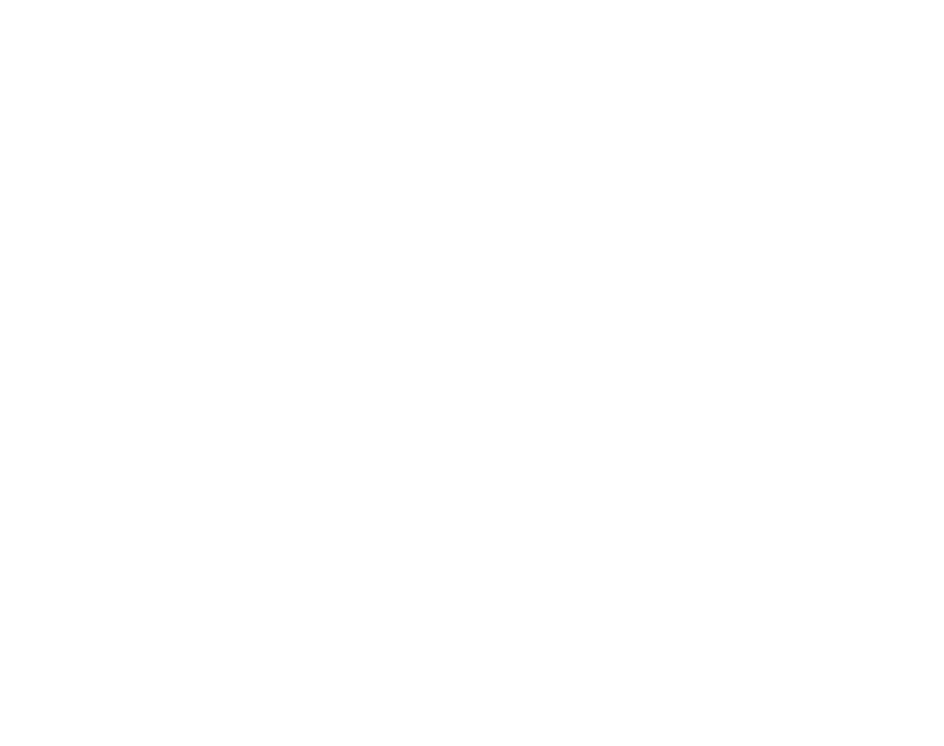
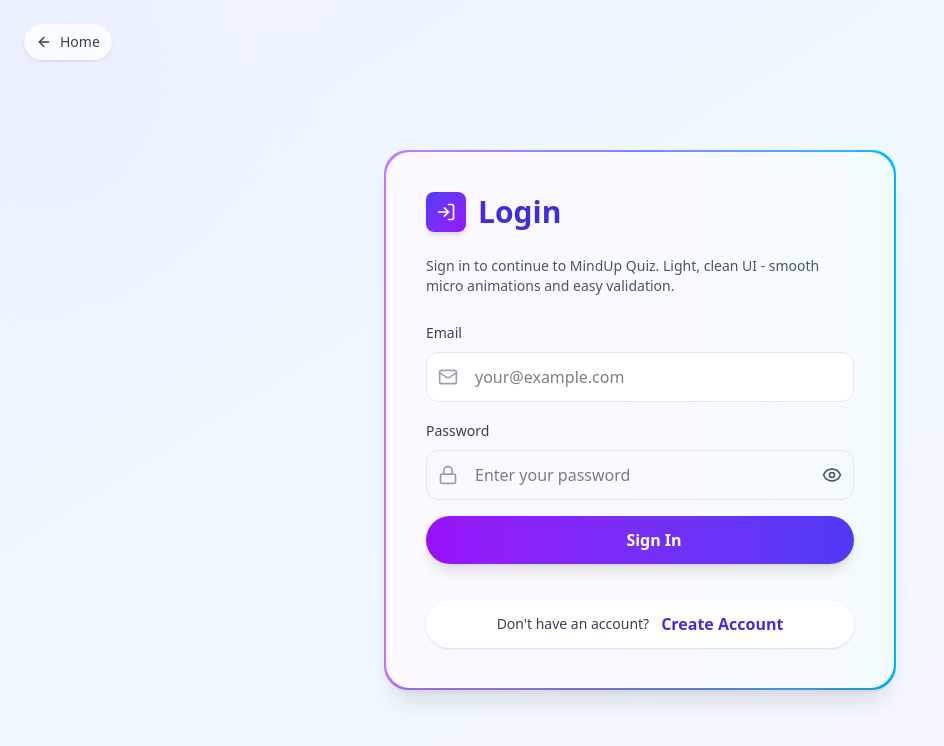
Before and after one commit to shaf-qa25/Quiz_Website, a React (Vite) app in the folder frontend/: page /login in a window 1280 px wide. Before the commit this address had no page. Shown: the top 746 px of the page, without its empty margins (0-944 px from the left). Built offline with nearby package versions, Linux system fonts and the light colour scheme.

Commit message:
Login page updated

```diff
--- a/frontend/src/App.jsx
+++ b/frontend/src/App.jsx
@@ -1,11 +1,12 @@
 import React from "react";
 import { Route, Routes} from "react-router-dom";
 import Home from "./pages/Home.jsx"
-
+import Login from "./components/Login.jsx"
 function App() {
   return (
     <Routes>
       <Route path = "/" element= {<Home/>}/>
+      <Route path="/login" element= {<Login/>}/>
     </Routes>
   );
 }
--- /dev/null
+++ b/frontend/src/components/Login.jsx
@@ -0,0 +1,154 @@
+import React, { useState } from 'react'
+import { loginStyles } from '../assets/dummyStyles';
+import { Link, useNavigate } from 'react-router-dom';
+import { ArrowLeft , Eye, EyeOff, Lock, LogIn , Mail} from 'lucide-react';
+
+const isValidEmail = (email) => /^[^\s@]+@[^\s@]+\.[^\s@]+$/.test(email);
+
+const Login = () => {
+    const navigate = useNavigate();
+
+    const [email, setEmail] = useState("");
+    const [password, setPassword] = useState("");
+    const [showPassword, setShowPassword] = useState(false);
+    const [errors, setErrors] = useState({});
+    const [loading, setLoading] = useState(false);
+    const [submitError, setSubmitError] = useState("");
+
+    const validate = () => {
+        const e = {};
+        if (!email) e.email = "Email is required";
+        else if (!isValidEmail(email)) e.email = "Please enter a valid email";
+
+        if (!password) e.password = "Password is required";
+        return e;
+      };
+
+  return (
+    <div className={loginStyles.pageContainer}>
+        <div className={loginStyles.bubble1}></div>
+        <div className={loginStyles.bubble2}></div>
+
+        <Link to="/" className={loginStyles.backButton}>
+        <ArrowLeft className={loginStyles.backButtonIcon}/>
+        <span className={loginStyles.backButtonText}>Home</span>
+        </Link>
+
+        <div className={loginStyles.formContainer}>
+            <form  className={loginStyles.form} noValidate>
+                <div className={loginStyles.formWrapper}>
+                    <div className={loginStyles.animatedBorder}>
+                        <div className={loginStyles.formContent}>
+                            <h2 className={loginStyles.heading}>
+                                <span className={loginStyles.headingIcon}>
+                                    <LogIn className={loginStyles.headingIconInner}/>
+                                </span>
+                                <span className={loginStyles.headingText}>Login</span>
+                            </h2>
+
+                            <p className={loginStyles.subtitle}>Sign in to continue to MindUp Quiz. Light, clean UI - smooth micro animations and easy validation.</p>
+
+                            <label className={loginStyles.label}>
+                                <span className={loginStyles.labelText}>Email</span>
+                                <div className={loginStyles.inputContainer}>
+                                    <span className={loginStyles.inputIcon}>
+                                        <Mail className={loginStyles.inputIconInner}/>
+                                    </span>
+                                    <input type="email" name="email"  value={email}  onChange={(e)=>{
+                                        setEmail(e.target.value);
+                                        if(errors.email){
+                                            setErrors((s)=>({
+                                                ...s ,email: undefined,}));
+                                        }
+                                    }}
+                                    className={`${loginStyles.input} ${errors.email ?
+                                        loginStyles.inputError
+                                        :loginStyles.inputNormal
+                                    }`}
+                                    placeholder='your@example.com'
+                                    required/>
+                                </div>
+                                {errors.email && (
+                                    <p className={loginStyles.errorText}>{errors.email}</p>
+                                )}
+                            </label>
+
+                            <label className={loginStyles.label}>
+                                <span className={loginStyles.labelText}>Password</span>
+                                <div className={loginStyles.inputContainer}>
+                                    <span className={loginStyles.inputIcon}>
+                                        <Lock className={loginStyles.inputIconInner}/>
+                                    </span>
+                                    <input type={showPassword ? 'text' : 'password'} name="password"  value={password}  onChange={(e)=>{
+                                        setEmail(e.target.value);
+                                        if(errors.password){
+                                            setErrors((s)=>({
+                                                ...s ,password: undefined,}));
+                                        }
+                                    }}
+                                    className={`${loginStyles.input}${loginStyles.passwordInput} ${errors.password ?
+                                        loginStyles.inputError
+                                        :loginStyles.inputNormal
+                                    }`}
+                                    placeholder='Enter your password'
+                                    required/>
+
+                                    <button
+                                    type='button' onClick={()=>setShowPassword((s)=> !s)}
+                                    className={loginStyles.passwordToggle}>
+                                        {showPassword ? (
+                                            <EyeOff className={loginStyles.passwordToggleIcon}/>
+                                        )
+                                    :
+                                    (
+                                        <Eye className={loginStyles.passwordToggleIcon}/>
+                                    )}
+                                    </button>
+                                </div>
+                                {errors.password && (
+                                    <p className={loginStyles.errorText}>{errors.password}</p>
+                                )}
+                            </label>
+
+                            {submitError && (
+                                <p className={loginStyles.submitError}>{submitError}</p>
+                            )}
+
+                            <div className={loginStyles.buttonsContainer}>
+                                <button
+                                type='submit'
+                                className={loginStyles.submitButton}
+                                disabled={loading}>
+                                    {loading ? (
+                                        "Signing in..."
+                                    ):(
+                                      <>
+                                      <logIn className={loginStyles.submitButtonIcon}/>
+                                      <span className={loginStyles.submitButtonText}>
+                                        Sign In
+                                      </span>
+                                      </>
+                                    )}
+                                </button>
+
+                                <div className={loginStyles.signupContainer}>
+                                    <div className={loginStyles.signupContent}>
+                                        <span className={loginStyles.signupText}>
+                                            Don't have an account?
+                                        </span>
+                                        <Link to="/signup" className={loginStyles.signupLink}>
+                                        Create Account
+                                        </Link>
+                                    </div>
+                                </div>
+                            </div>
+                        </div>
+                    </div>
+                </div>
+            </form>
+        </div>
+    </div>
+  )
+}
+
+export default Login
--- a/frontend/src/pages/Navbar.jsx
+++ b/frontend/src/components/Navbar.jsx
@@ -2,7 +2,7 @@
 import { useState } from 'react';
 import {Link, NavLink, useNavigate} from "react-router-dom";
 import { navbarStyles } from "../assets/dummyStyles";
-import { Award, LogOut, LogIn } from 'lucide-react';
+import { Award, LogOut, LogIn ,X, Menu} from 'lucide-react';
 
 const Navbar = () => {
   const navigate = useNavigate();
@@ -76,9 +76,49 @@
                   </NavLink>
                 )}
         </div>
+        <div className={navbarStyles.mobileMenuContainer}>
+          <button onClick={()=> setMenuOpen((s) => !s)}
+            className={navbarStyles.menuToggleButton}>
+              {menuOpen ? (
+                <X className = {navbarStyles.menuIcon}/>
+              ):(
+                <Menu className={navbarStyles.menuIcon}/>
+              )}
+            </button>
+
+            {menuOpen && (
+              <div className={navbarStyles.mobileMenuPanel}>
+                <ul className={navbarStyles.mobileMenuList}>
+                  <li>
+                    <NavLink to="/result" className={navbarStyles.mobileMenuItem} onClick={()=> setMenuOpen(false)}>
+                    <Award className={navbarStyles.mobileMenuIcon}/>
+                    My Result
+                    </NavLink>
+                  </li>
+
+                  {loggedIn ? (
+                    <li>
+                      <button type='button' onClick={handleLogout} className={navbarStyles.mobileMenuItem}>
+                        <LogOut className={navbarStyles.mobileMenuIcon}/>
+                        Logout
+                      </button>
+                    </li>
+                  ):(
+                    <li>
+                      <NavLink to="/login" className={navbarStyles.mobileMenuItem} onClick={()=> setMenuOpen(false)}>
+                      <LogIn className={navbarStyles.mobileMenuIcon}/>
+                      Login
+                      </NavLink>
+                    </li>
+                  )}
+                </ul>
+              </div>
+            )}
+        </div>
       </div>
+        <style>{navbarStyles.animations}</style>
         </nav>
-  )
-}
+  );
+};
 
 export default Navbar
--- a/frontend/src/pages/Home.jsx
+++ b/frontend/src/pages/Home.jsx
@@ -1,5 +1,5 @@
 import React from 'react'
-import Navbar from './Navbar'
+import Navbar from '../components/Navbar'
 const Home = () => {
   return (
     <div>
```
